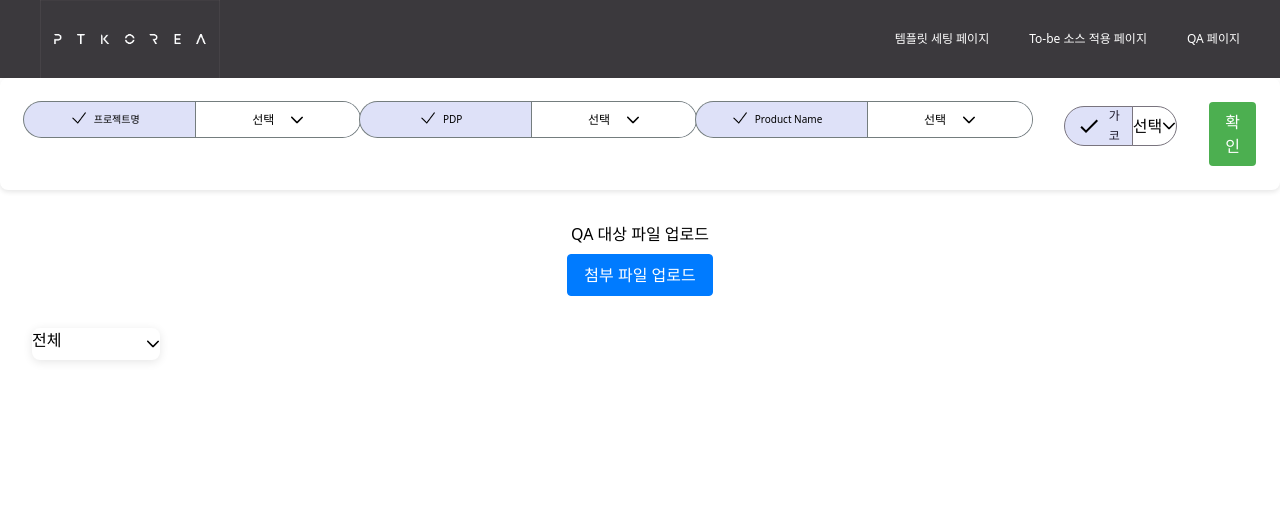
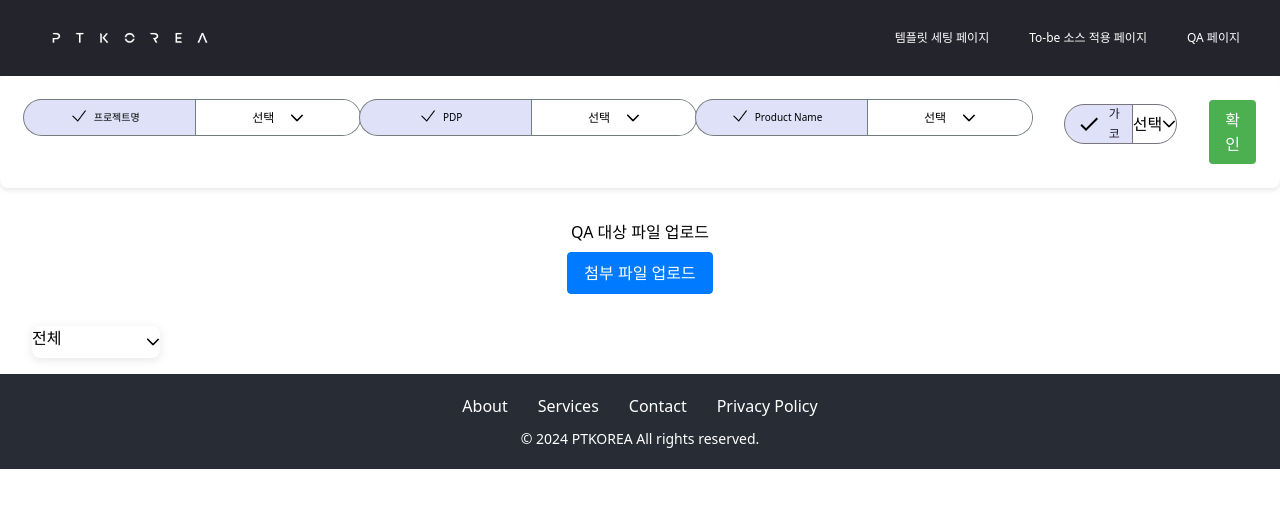
Before and after one commit to haley10309/recoder, a React (Vite) app: page /qa-check in a window 1280 px wide. Shown: the top 508 px of the page. Built offline with nearby package versions, Linux system fonts and the light colour scheme; no server answers.

Commit message:
feat : add footer , edit logo

```diff
--- a/src/App.jsx
+++ b/src/App.jsx
@@ -1,14 +1,15 @@
-import { BrowserRouter, Route, Routes } from 'react-router-dom'
-import Header from './Components/Nav/Header'
-import Main from './Pages/Main'
-import Create_template from './Pages/Create_Template/Create_Template'
-import ToBeApplied from './Pages/ToBeApplied/ToBeApplied'
-import Qa_page from './Pages/Qa_Page/Qa_page'
+import { BrowserRouter, Route, Routes } from "react-router-dom";
+import Header from "./Components/Nav/Header";
+import Main from "./Pages/Main";
+import Create_template from "./Pages/Create_Template/Create_Template";
+import ToBeApplied from "./Pages/ToBeApplied/ToBeApplied";
+import Qa_page from "./Pages/Qa_Page/Qa_page";
+import Footer from "./Components/Nav/Footer";
 
 function App() {
   return (
     <>
-      <div className='App'>
+      <div className="App">
         <BrowserRouter>
           <Header />
           <Routes>
@@ -17,10 +18,11 @@ function App() {
             <Route path="/tobe-applied" element={<ToBeApplied />} />
             <Route path="/qa-check" element={<Qa_page />} />
           </Routes>
+          <Footer />
         </BrowserRouter>
       </div>
     </>
-  )
+  );
 }
 
-export default App
+export default App;
--- /dev/null
+++ b/src/Components/Nav/Footer.jsx
@@ -0,0 +1,22 @@
+import React from "react";
+import "./Footer.scss"; // Assuming you want to apply some styles
+
+const Footer = () => {
+  return (
+    <footer className="footer">
+      <div className="footer-content">
+        <div className="footer-links">
+          <a href="#about">About</a>
+          <a href="#services">Services</a>
+          <a href="#contact">Contact</a>
+          <a href="#privacy">Privacy Policy</a>
+        </div>
+        <div className="footer-copy">
+          <p>&copy; {new Date().getFullYear()} PTKOREA All rights reserved.</p>
+        </div>
+      </div>
+    </footer>
+  );
+};
+
+export default Footer;
--- /dev/null
+++ b/src/Components/Nav/Footer.scss
@@ -0,0 +1,41 @@
+.footer {
+    background-color: #282c34;
+    /* Dark background */
+    color: #ffffff;
+    /* White text */
+    padding: 20px 0;
+    /* Padding for top and bottom */
+    text-align: center;
+
+    /* Center align text */
+    .footer-content {
+        max-width: 1200px;
+        /* Limit the width */
+        margin: 0 auto;
+        /* Center the footer */
+    }
+
+    .footer-links {
+        margin-bottom: 10px;
+        /* Space below the links */
+    }
+
+    .footer-links a {
+        color: #ffffff;
+        /* White text for links */
+        margin: 0 15px;
+        /* Space between links */
+        text-decoration: none;
+        /* Remove underline */
+    }
+
+    .footer-links a:hover {
+        text-decoration: underline;
+        /* Underline on hover for links */
+    }
+
+    .footer-copy {
+        font-size: 14px;
+        /* Smaller font size for copyright */
+    }
+}
--- a/src/Components/Nav/Header.jsx
+++ b/src/Components/Nav/Header.jsx
@@ -1,5 +1,5 @@
-import mainLogo from '../../assets/ptk_logo.png';
-import { useNavigate } from 'react-router-dom';
+import mainLogo from "../../assets/ptk_logo.png";
+import { useNavigate } from "react-router-dom";
 
 const Header = () => {
   const navigate = useNavigate();
@@ -9,16 +9,30 @@ const Header = () => {
   };
 
   return (
-    <nav className="text-center align-center items-center flex bg-[#3B393D] text-white px-10 justify-between">
-      <img onClick={() => handleNavigate('/tobe-applied')} className='w-[180px] hover:cursor-pointer' src={mainLogo} alt='logo' />
+    <nav className="text-center align-center items-center flex bg-[#24242c] text-white px-10 justify-between">
+      <img
+        onClick={() => handleNavigate("/tobe-applied")}
+        className="w-[180px] hover:cursor-pointer"
+        src={mainLogo}
+        alt="logo"
+      />
       <div className="text-[12px] flex justify-between gap-10">
-        <p onClick={() => handleNavigate('/create-template')} className="hover:cursor-pointer">
+        <p
+          onClick={() => handleNavigate("/create-template")}
+          className="hover:cursor-pointer"
+        >
           템플릿 세팅 페이지
         </p>
-        <p onClick={() => handleNavigate('/tobe-applied')} className="hover:cursor-pointer">
+        <p
+          onClick={() => handleNavigate("/tobe-applied")}
+          className="hover:cursor-pointer"
+        >
           To-be 소스 적용 페이지
         </p>
-        <p onClick={() => handleNavigate('/qa-check')} className="hover:cursor-pointer">
+        <p
+          onClick={() => handleNavigate("/qa-check")}
+          className="hover:cursor-pointer"
+        >
           QA 페이지
         </p>
       </div>
```
Also changed, not shown: src/assets/ptk_logo.png. Lines whose indentation alone changed are shown as unchanged.
